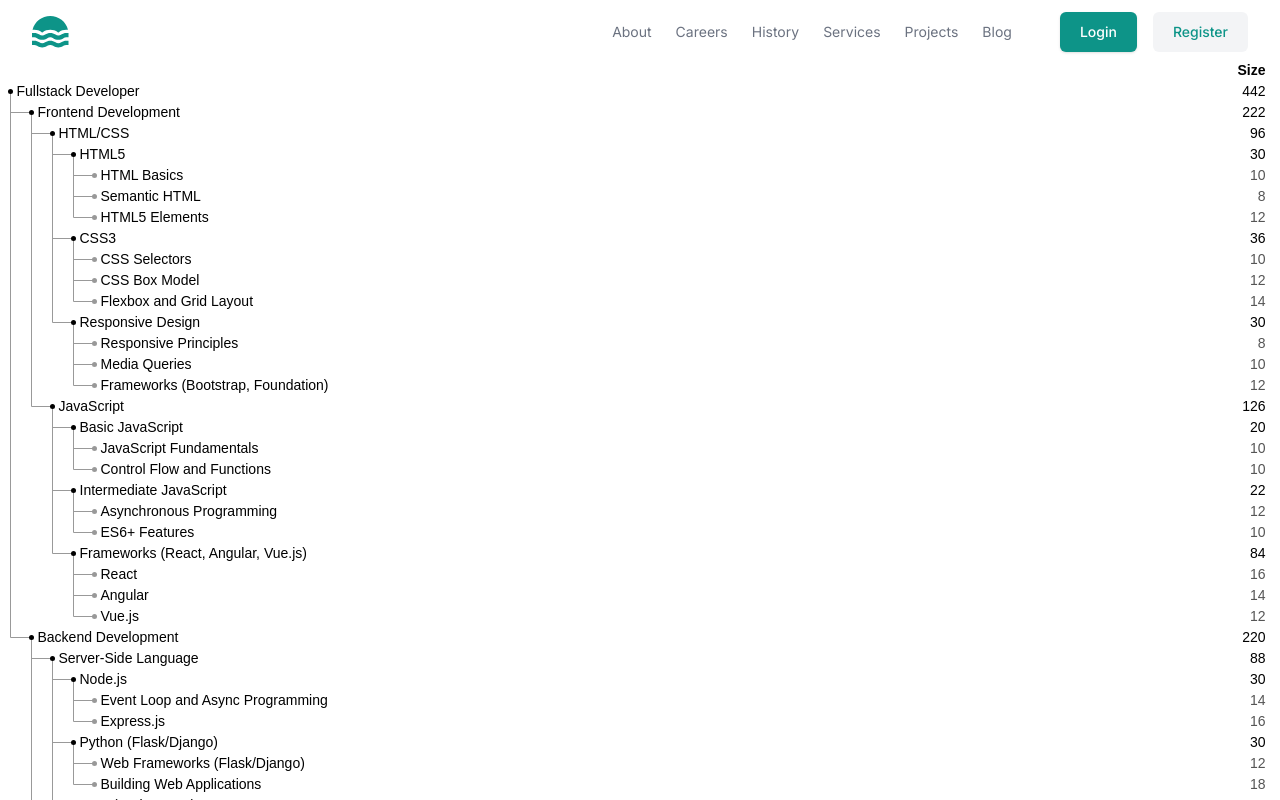
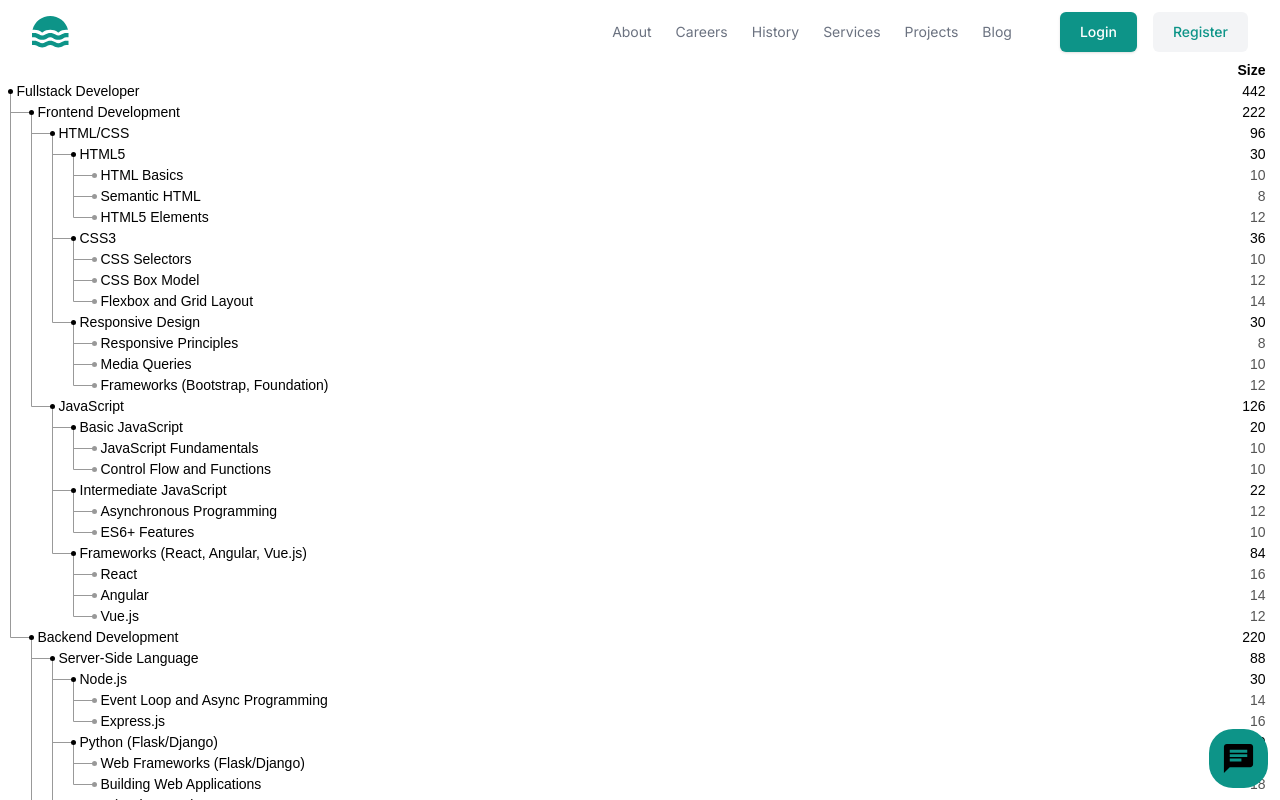
Before and after one commit to The-Brain-Train/LearningPath, a Next.js app in the folder front-end/: page /create in a window 1280 px wide. Shown: the top 800 px of the page. Built offline with nearby package versions, Linux system fonts and the light colour scheme.

Commit message:
feat: chatbutton implemented

```diff
--- /dev/null
+++ b/front-end/app/components/ChatButton.tsx
@@ -0,0 +1,14 @@
+import React from 'react'
+import ChatIcon from '@mui/icons-material/Chat';
+
+function ChatButton() {
+  return (
+    <>
+    <button className='width-1 bg-teal-600 rounded-3xl p-3 fixed z-15 bottom-3 right-3'>
+        <ChatIcon sx={{ fontSize: 35 }}/>
+    </button>
+    </>
+  )
+}
+
+export default ChatButton
--- a/front-end/app/create/page.tsx
+++ b/front-end/app/create/page.tsx
@@ -2,12 +2,15 @@
 import { useState } from "react";
 import { enhancedDummyData } from "../dummyData"
 import IndentedTree from "../components/IndentedTree";
+import RoadMapChat from "../components/RoadMapChat";
+import ChatButton from "../components/ChatButton";
 
 export default function Create() {
 
     return (
       <main>
         <IndentedTree data={enhancedDummyData} />
+        <ChatButton />
       </main>
     );
 }
```
